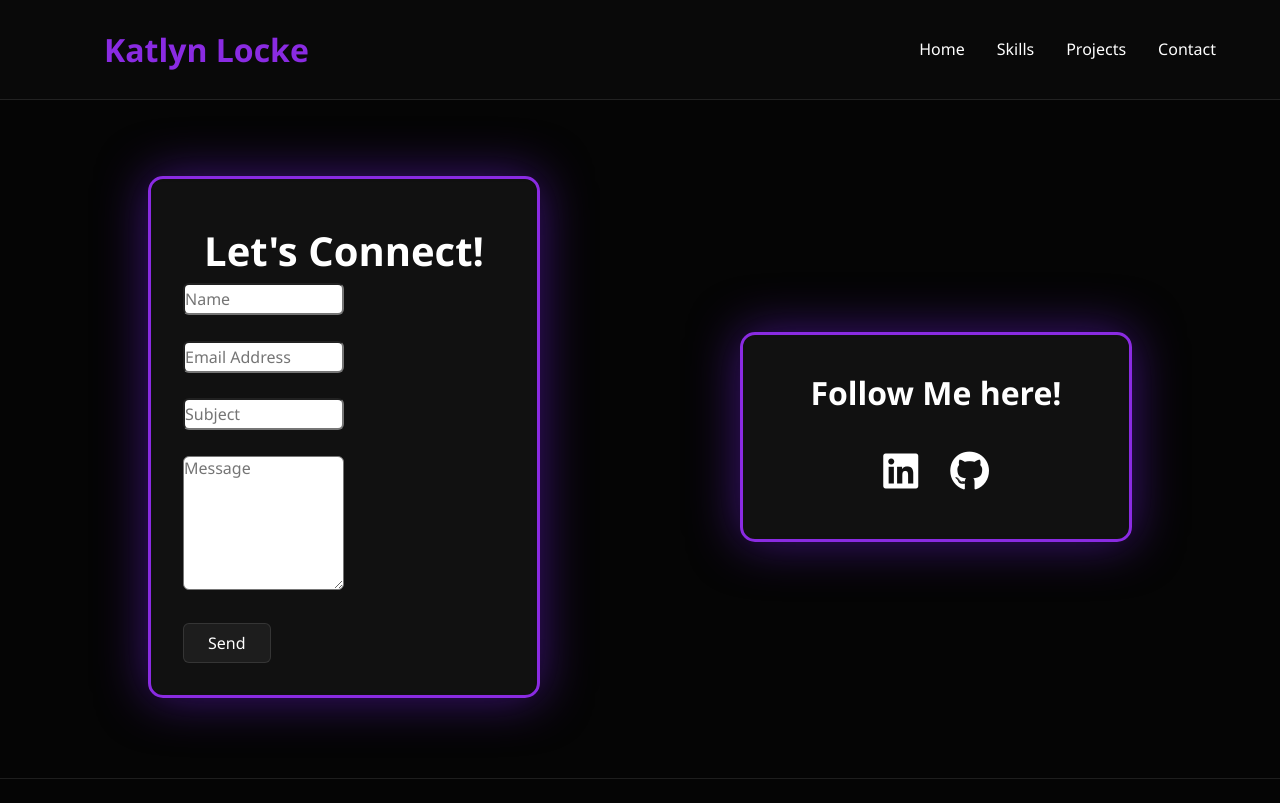
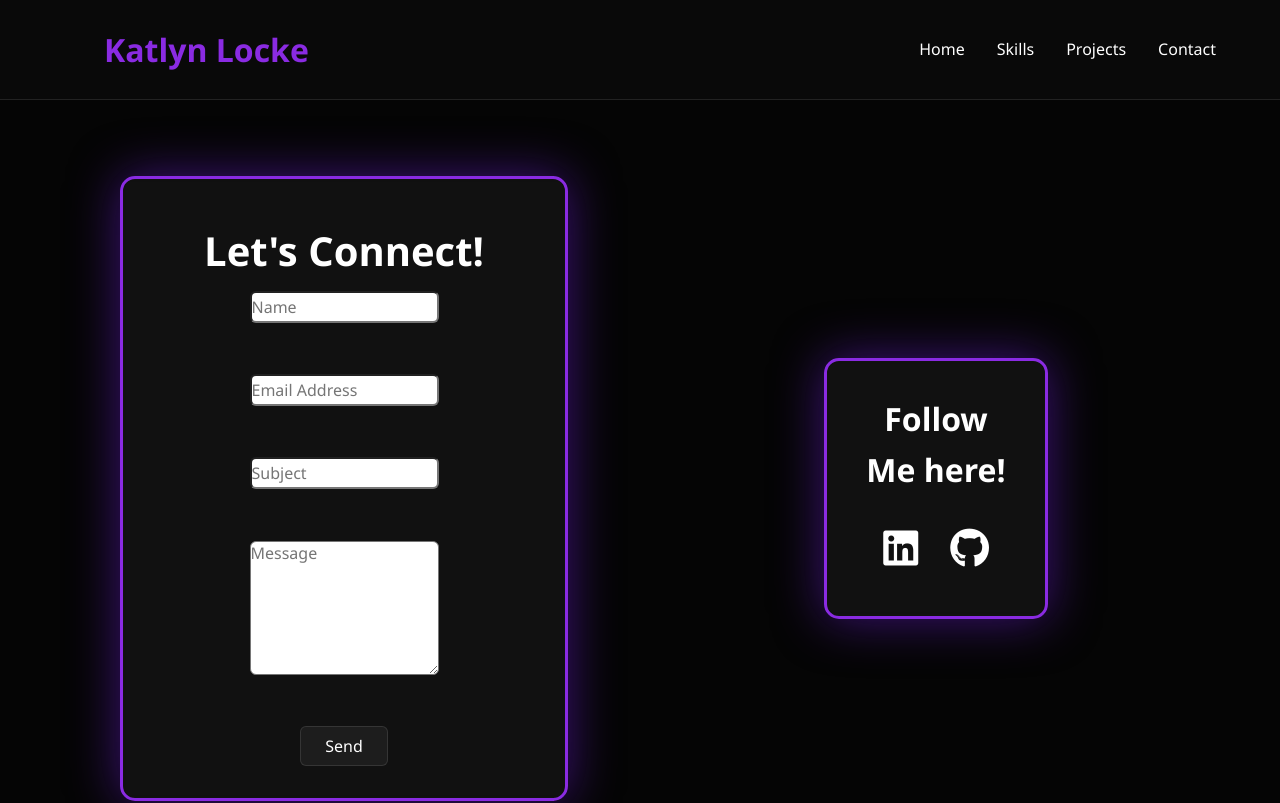
Before and after one commit to klocke1028/Portfolio-Website, a plain HTML site: page contact.html in a window 1280 px wide. Shown: the top 803 px of the page. Drawn offline with Linux system fonts and the light colour scheme.

Commit message:
Contact Page styling

```diff
--- a/Styling/contact.css
+++ b/Styling/contact.css
@@ -82,12 +82,6 @@ body {
 
 /*Contact Info*/
 
-.email-header {
-  font-size: 2.5rem;
-  padding-top: 0.5rem;
-  text-align: center;
-}
-
 .contact {
   padding: 5rem 5%;
   background: var(--darker-bg);
@@ -103,7 +97,7 @@ body {
   align-items: center;
 }
 
-.contact-card {
+.email-card {
   padding: 2rem;
   border-radius: 15px;
   background: rgba(255, 255, 255, 0.05);
@@ -111,13 +105,21 @@ body {
   border: 3px solid var(--accent);
   box-shadow: 0 0 50px var(--accent-glow);
   backdrop-filter: blur(5px);
-  width: 70%;
+  width: 80%;
 }
 
-.contact-card i {
+.email-header {
   font-size: 2.5rem;
-  color: var(--text);
-  margin-bottom: 1rem;
+  padding-top: 0.5rem;
+  padding-bottom: 0.5rem;
+  text-align: center;
+}
+
+.email-form {
+  display: flex;
+  flex-direction: column;
+  align-items: center;
+  width: 100%;
 }
 
 .email-input {
@@ -150,6 +152,23 @@ body {
   transform: translateY(-10px);
   border-color: var(--accent);
   box-shadow: 0 10px 30px var(--accent-glow);
+}
+
+.social-card {
+  padding: 2rem;
+  border-radius: 15px;
+  background: rgba(255, 255, 255, 0.05);
+  transition: all 0.3s ease;
+  border: 3px solid var(--accent);
+  box-shadow: 0 0 50px var(--accent-glow);
+  backdrop-filter: blur(5px);
+  width: 40%;
+}
+
+.social-card i {
+  font-size: 2.5rem;
+  color: var(--text);
+  margin-bottom: 1rem;
 }
 
 .social-header {
--- a/contact.html
+++ b/contact.html
@@ -31,7 +31,7 @@
     <!--Contact Info-->
     <section id="contact" class="contact">
       <div class="contact-grid">
-        <div class="contact-card">
+        <div class="email-card">
           <h2 class="email-header">Let's Connect!</h2>
           <form
             class="email-form"
@@ -72,7 +72,7 @@
             <input class="send-button" type="submit" value="Send" />
           </form>
         </div>
-        <div class="contact-card">
+        <div class="social-card">
           <h2 class="social-header">Follow Me here!</h2>
           <div class="social-links">
             <a href="https://www.linkedin.com/in/katlyn-locke-6276452b0/"
```
